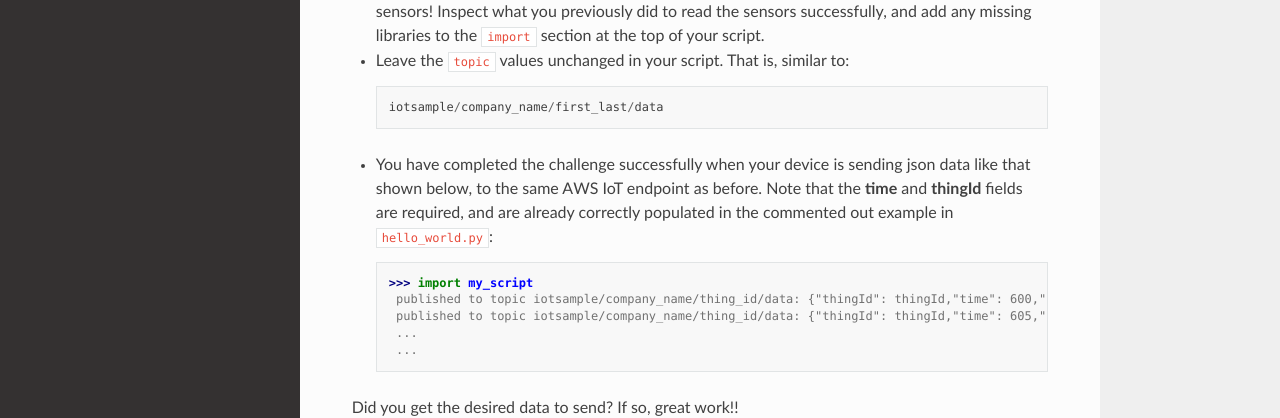
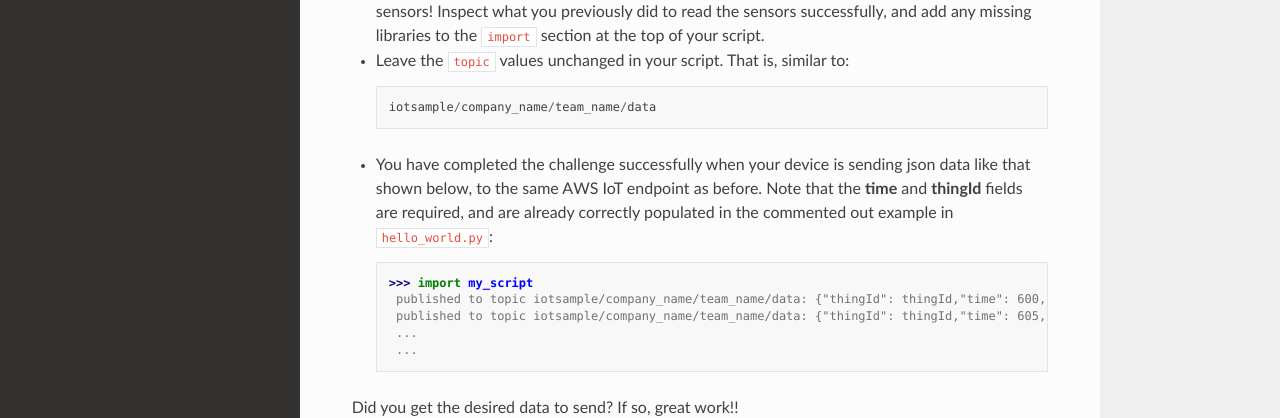
Before and after one commit to mpataws/iotanium, a Sphinx documentation site: the page built from docs/source/diy_challenge/diy_challenge.rst, in a window 1280 px wide and 900 px high. Shown: the part 450-868 px from the top of the window. Built offline with Sphinx 7.4.7 and the Read the Docs theme 2.0.0, drawn with Linux system fonts in a browser that asks for light colours.

Commit message:
team name cleanup

```diff
--- a/docs/source/diy_challenge/diy_challenge.rst
+++ b/docs/source/diy_challenge/diy_challenge.rst
@@ -13,13 +13,13 @@ Here are some hints to help you get started:
 
 - Leave the ``topic`` values unchanged in your script.  That is, similar to::
 
-   iotsample/company_name/first_last/data
+   iotsample/company_name/team_name/data
 
 - You have completed the challenge successfully when your device is sending json data like that shown below, to the same AWS IoT endpoint as before.  Note that the **time** and **thingId** fields are required, and are already correctly populated in the commented out example in ``hello_world.py``::
 
    >>> import my_script
-    published to topic iotsample/company_name/thing_id/data: {"thingId": thingId,"time": 600,"temperature": '21',"humidity": '51',"light": '4095'}
-    published to topic iotsample/company_name/thing_id/data: {"thingId": thingId,"time": 605,"temperature": '21',"humidity": '51',"light": '4095'}
+    published to topic iotsample/company_name/team_name/data: {"thingId": thingId,"time": 600,"temperature": '21',"humidity": '51',"light": '4095'}
+    published to topic iotsample/company_name/team_name/data: {"thingId": thingId,"time": 605,"temperature": '21',"humidity": '51',"light": '4095'}
     ...
     ...
 
```
